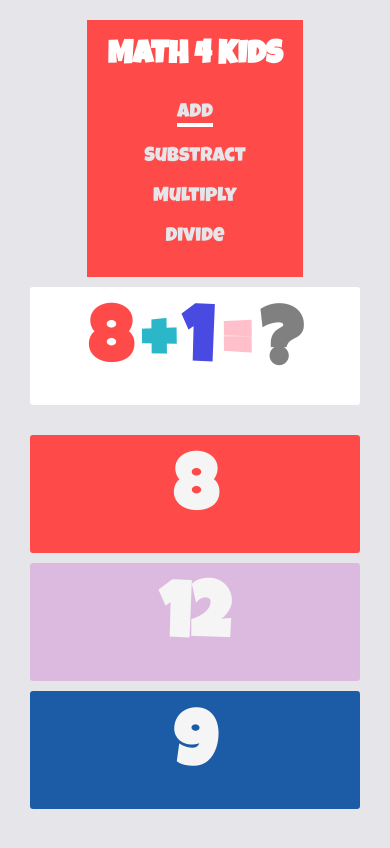
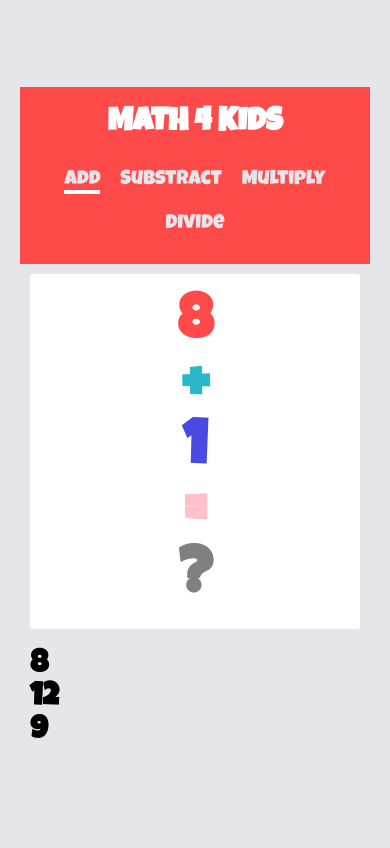
Before and after one commit to PremJibon/Math-Brain_Exercise, a plain HTML site: page index.html in a window 390 px wide. Drawn offline with Linux system fonts and the light colour scheme; a web font is replaced by a local one.

Commit message:
Update style.css

```diff
--- a/style.css
+++ b/style.css
@@ -15,17 +15,18 @@ body {
     justify-content: center;
     min-height: 100vh;
     padding: 20px;
-    overflow: hidden; /* Prevent scrolling */
+    overflow-x: hidden; /* Prevent horizontal scrolling */
+    overflow-y: hidden; /* Prevent vertical scrolling */
 }
 
 .container {
+    background-color: #fe4a49;
     padding: 20px;
-    background-color: #fe4a49;
     display: flex;
     flex-direction: column;
     align-items: center;
     width: 100%;
-    overflow: hidden; /* Prevent scrolling within the container */
+    box-sizing: border-box;
 }
 
 .container h1 {
@@ -41,7 +42,8 @@ body {
     justify-content: center;
     padding: 0;
     flex-wrap: wrap;
-    overflow: hidden; /* Prevent scrolling within the list */
+    width: 100%;
+    box-sizing: border-box;
 }
 
 .container li {
@@ -66,7 +68,6 @@ body {
     gap: 10px;
     width: 100%;
     padding: 10px;
-    overflow: hidden; /* Prevent scrolling within the wrapper */
 }
 
 .equation {
@@ -76,79 +77,5 @@ body {
     text-align: center;
     padding: 20px;
     margin-bottom: 10px;
-}
-
-.equation h1 {
-    display: inline;
-}
-
-.answer-options {
-    font-size: 8vw;
-}
-
-.answer-options h1 {
-    cursor: pointer;
-    color: whitesmoke;
-    border-radius: 3px;
-    text-align: center;
-    padding: 20px;
-    margin: 10px 0;
-    transition: background-color 0.5s, color 0.5s;
-}
-
-#option1 {
-    background-color: #fe4a49;
-}
-
-#option1:hover {
-    color: #fe4a49;
-    background-color: white;
-}
-
-#option2 {
-    background-color: #b828b83b;
-}
-
-#option2:hover {
-    color: #1c60df;
-    background-color: white;
-}
-
-#option3 {
-    background-color: #1c5ca7;
-}
-
-#option3:hover {
-    color: #caeb39;
-    background-color: white;
-}
-
-/* Media Queries for Responsiveness */
-@media (min-width: 600px) {
-    .wrapper {
-        grid-template-columns: 82% 18%;
-    }
-
-    .equation {
-        font-size: 5vw;
-    }
-
-    .answer-options {
-        font-size: 5vw;
-    }
-}
-
-@media (max-width: 599px) {
-    .container ul {
-        flex-direction: column;
-        align-items: center;
-    }
-
-    .equation {
-        font-size: 10vw;
-    }
-
-    .answer-options {
-        font-size: 10vw;
-    }
-}
+    width: 100%;
+    box-sizing: border
```
